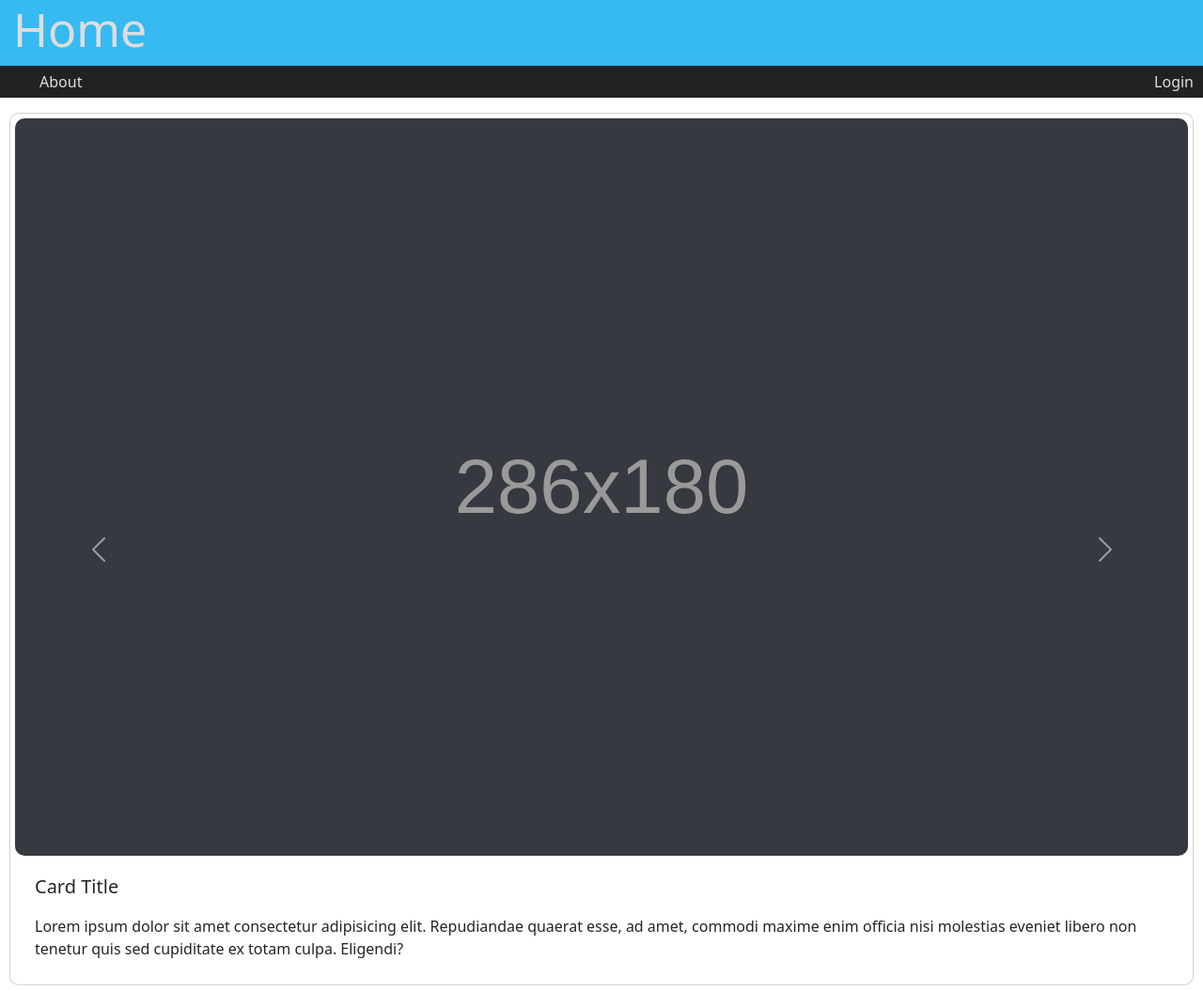
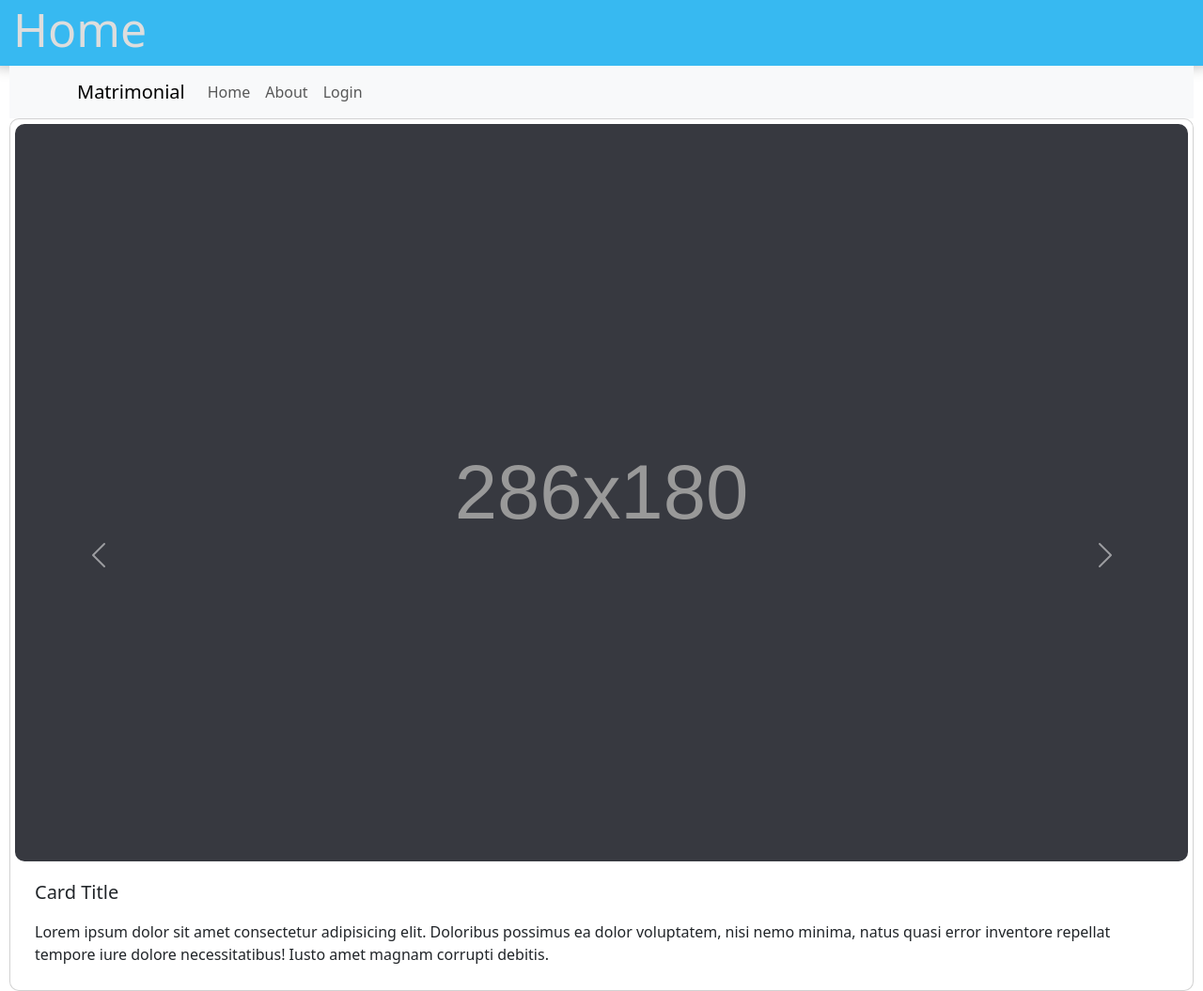
Before and after one commit to sngsic/matrimonial, a React (Create React App) app: page / in a window 1280 px wide. Shown: the whole page at 94% size. Built offline with nearby package versions, Linux system fonts and the light colour scheme.

Commit message:
Added bootstrap, react-bootstrap

```diff
--- a/src/pages/About.jsx
+++ b/src/pages/About.jsx
@@ -1,5 +1,5 @@
 import React from "react";
-import Nav from "./components/Nav";
+import NaviBar from "./components/NaviBar";
 // import Card from "./components/Card"
 import Header from "./components/Header";
 
@@ -8,7 +8,7 @@ function About(){
     return(
         <div>
             <Header title="About" />
-            <Nav/>
+            <NaviBar/>
         </div>
     );
 }
--- a/src/pages/Home.jsx
+++ b/src/pages/Home.jsx
@@ -1,6 +1,6 @@
 import React from "react";
 import Header from "./components/Header";
-import Nav from "./components/Nav";
+import NaviBar from "./components/NaviBar";
 import CarouselContainer from "./components/CarouselContainer"
 import "./components/cssfiles/home.css"
 
@@ -9,7 +9,7 @@ function Home() {
   return (
     <div>
       <Header title="Home" />
-      <Nav ishome="true" />
+      <NaviBar ishome="true" />
       <CarouselContainer />
     </div>
   );
--- a/src/pages/components/CarouselContainer.jsx
+++ b/src/pages/components/CarouselContainer.jsx
@@ -22,7 +22,7 @@ function CarouselContainer() {
                     <Card.Body>
                         <Card.Title style={{ padding: '5px' }}>Card Title</Card.Title>
                         <Card.Text style={{ padding: '5px' }}>
-                            Lorem ipsum dolor sit amet consectetur adipisicing elit. Repudiandae quaerat esse, ad amet, commodi maxime enim officia nisi molestias eveniet libero non tenetur quis sed cupiditate ex totam culpa. Eligendi?
+                            Lorem ipsum dolor sit amet consectetur adipisicing elit. Doloribus possimus ea dolor voluptatem, nisi nemo minima, natus quasi error inventore repellat tempore iure dolore necessitatibus! Iusto amet magnam corrupti debitis.
                         </Card.Text>
                     </Card.Body>
                 </Card>
@@ -33,8 +33,7 @@ function CarouselContainer() {
                     <Card.Body>
                         <Card.Title style={{ padding: '5px' }}>Card Title</Card.Title>
                         <Card.Text style={{ padding: '5px' }}>
-                            Lorem ipsum dolor sit amet consectetur adipisicing elit. Repudiandae quaerat esse, ad amet, commodi maxime enim officia nisi molestias eveniet libero non tenetur quis sed cupiditate ex totam culpa. Eligendi?
-                        </Card.Text>
+                            Lorem ipsum dolor sit amet consectetur adipisicing elit. Omnis atque tenetur, facilis illo rerum sapiente optio. Cupiditate atque, maxime animi dolorem deserunt nostrum officiis quisquam modi ratione alias. Quam, culpa.                        </Card.Text>
                     </Card.Body>
                 </Card>
             </Carousel.Item>
--- a/src/pages/components/Login.jsx
+++ b/src/pages/components/Login.jsx
@@ -3,7 +3,7 @@ import { getAuth, createUserWithEmailAndPassword } from 'firebase/auth';
 import { app } from './firebase.js';
 import "./cssfiles/login.css";
 import Header from "./Header.jsx";
-import Nav from './Nav.jsx';
+import NaviBar from './NaviBar';
 
 const auth = getAuth(app);
 
@@ -16,7 +16,7 @@ const Login = () => {
   return (
     <div>
       <Header title="Login" />
-      <Nav islogin="true" />
+      <NaviBar/>
       <div>
         <div className='login-container'>
           <form>
--- a/src/pages/components/Nav.jsx
+++ /dev/null
@@ -1,17 +0,0 @@
-import React from "react";
-import "./cssfiles/navbar.css";
-import { Link } from "react-router-dom";
-
-function Nav(props) {
-    return (
-        <nav>
-            <ul>
-                {props.ishome !== "true" && <li><Link to="/"><button>Home</button></Link></li>}
-                <li><Link to="/about"><li><button>About</button></li></Link></li>
-                {props.islogin !== "true" && <li className="login"><Link to="/login"><button>Login</button></Link></li>}
-            </ul>
-        </nav>
-    );
-}
-
-export default Nav;
--- /dev/null
+++ b/src/pages/components/NaviBar.jsx
@@ -0,0 +1,41 @@
+// import React from "react";
+// import "./cssfiles/navbar.css";
+// import { Link } from "react-router-dom";
+
+// function Nav(props) {
+//     return (
+//         <nav>
+//             <ul>
+//                 {props.ishome !== "true" && <li><Link to="/"><button>Home</button></Link></li>}
+//                 <li><Link to="/about"><li><button>About</button></li></Link></li>
+//                 {props.islogin !== "true" && <li className="login"><Link to="/login"><button>Login</button></Link></li>}
+//             </ul>
+//         </nav>
+//     );
+// }
+
+// export default Nav;
+
+import Container from 'react-bootstrap/Container';
+import Nav from 'react-bootstrap/Nav';
+import Navbar from 'react-bootstrap/Navbar';
+
+function NaviBar() {
+    return (
+        <Navbar bg="light" expand="lg">
+            <Container>
+                <Navbar.Brand href="/">Matrimonial</Navbar.Brand>
+                <Navbar.Toggle aria-controls="basic-navbar-nav" />
+                <Navbar.Collapse id="basic-navbar-nav">
+                    <Nav className="me-auto">
+                        <Nav.Link href="/">Home</Nav.Link>
+                        <Nav.Link href="/about">About</Nav.Link>
+                        <Nav.Link href="/login">Login</Nav.Link>
+                    </Nav>
+                </Navbar.Collapse>
+            </Container>
+        </Navbar>
+    );
+}
+
+export default NaviBar;
--- a/src/pages/components/cssfiles/carousel.css
+++ b/src/pages/components/cssfiles/carousel.css
@@ -8,5 +8,4 @@
 
 .card img{
     border-radius: 10px;
-
 }
```
